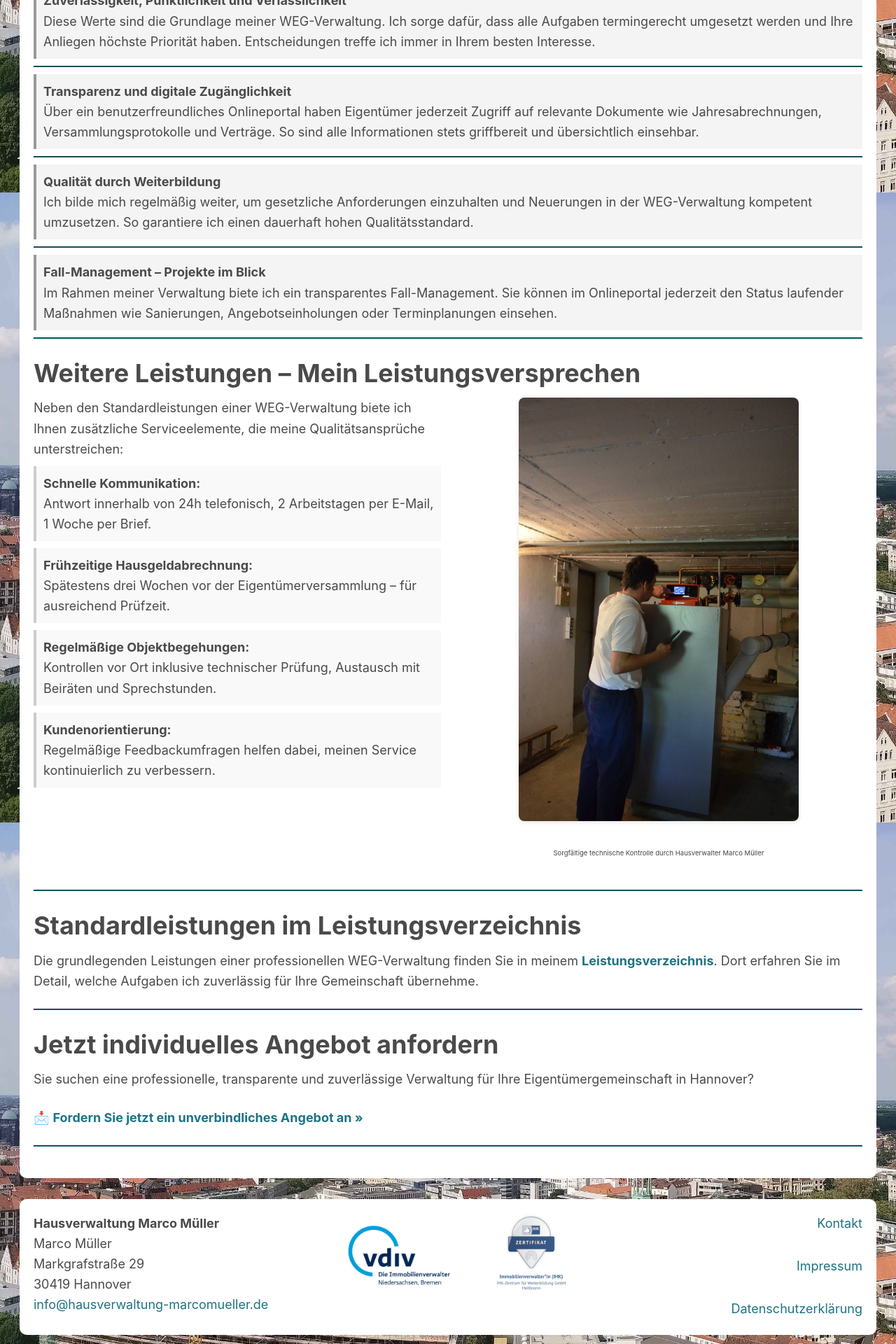
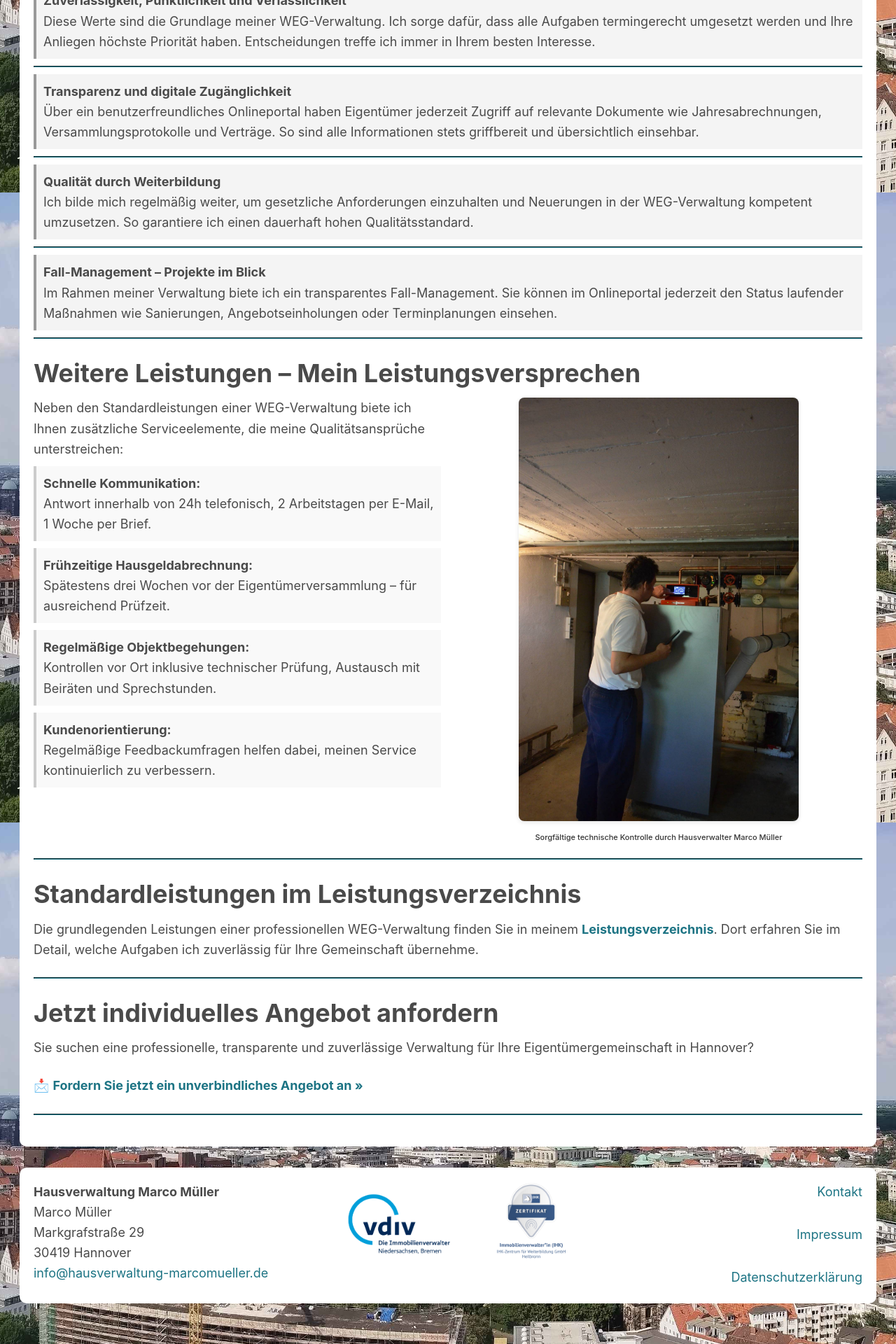
Before and after one commit to marek22k/hausverwaltung, a Jekyll site: the page built from weg-verwaltung.md, in a window 1280 px wide. Shown: the part 1525-3445 px from the top of the page at 70% size. Built offline with Jekyll 4.4.1, drawn with Linux system fonts in a browser that asks for light colours.

Commit message:
Update weg-verwaltung.md

```diff
--- a/weg-verwaltung.md
+++ b/weg-verwaltung.md
@@ -75,8 +75,8 @@ Regelmäßige Feedbackumfragen helfen dabei, meinen Service kontinuierlich zu ve
 
 <!-- Bildspalte -->
 <div style="flex: 1 1 300px; min-width: 280px; text-align: center;">
-  <img src="/assets/img/dsc_0108_optimiert.jpg" alt="Überprüfung Heizungsanlage durch Hausverwalter Marco Müller" style="width: 100%; max-width: 400px; border-radius: 8px; box-shadow: 0 2px 6px rgba(0,0,0,0.1);">
-  <p style="font-size: 0.95rem; color: #444; margin-top: 0.5rem;">Sorgfältige technische Kontrolle durch Hausverwalter Marco Müller</p>
+  <img src="/assets/img/dsc_0108_optimiert.jpg" alt="Überprüfung Heizungsanlage durch Hausverwalter Marco Müller" style="width: 100%; max-width: 400px; border-radius: 8px; box-shadow: 0 2px 6px rgba(0,0,0,0.1); margin-bottom: 0.75rem;">
+  <p style="font-size: 1.1rem; color: #333; font-weight: 500; margin: 0;">Sorgfältige technische Kontrolle durch Hausverwalter Marco Müller</p>
 </div>
 
 </div>
```
